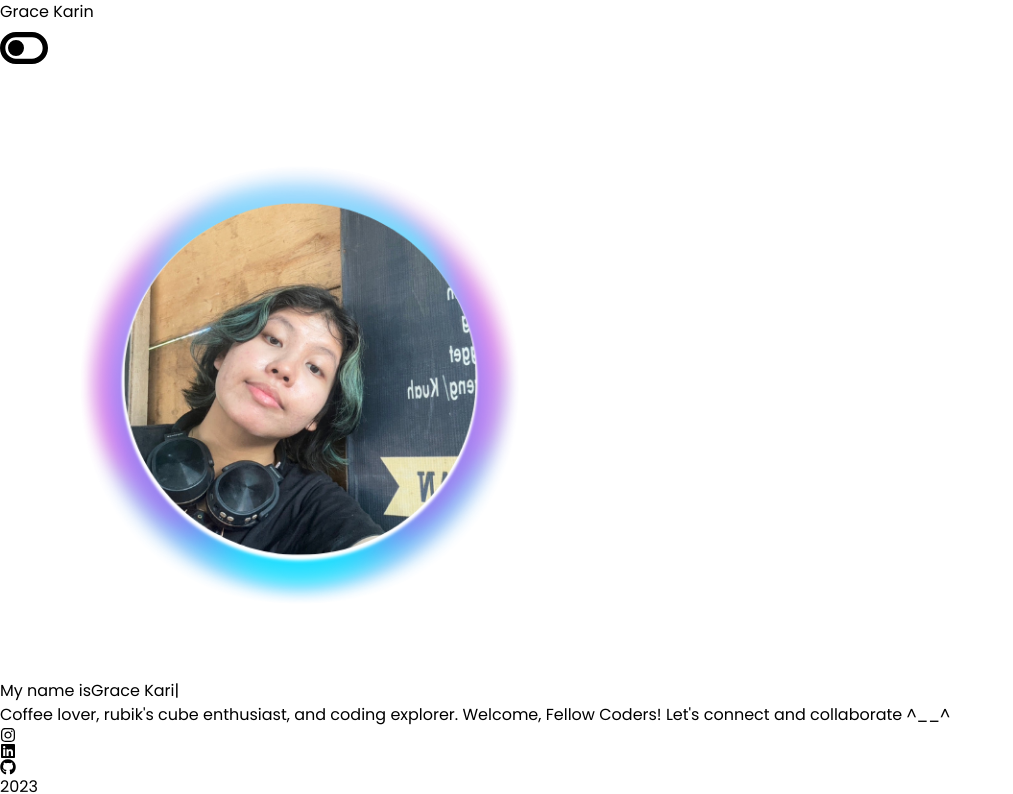
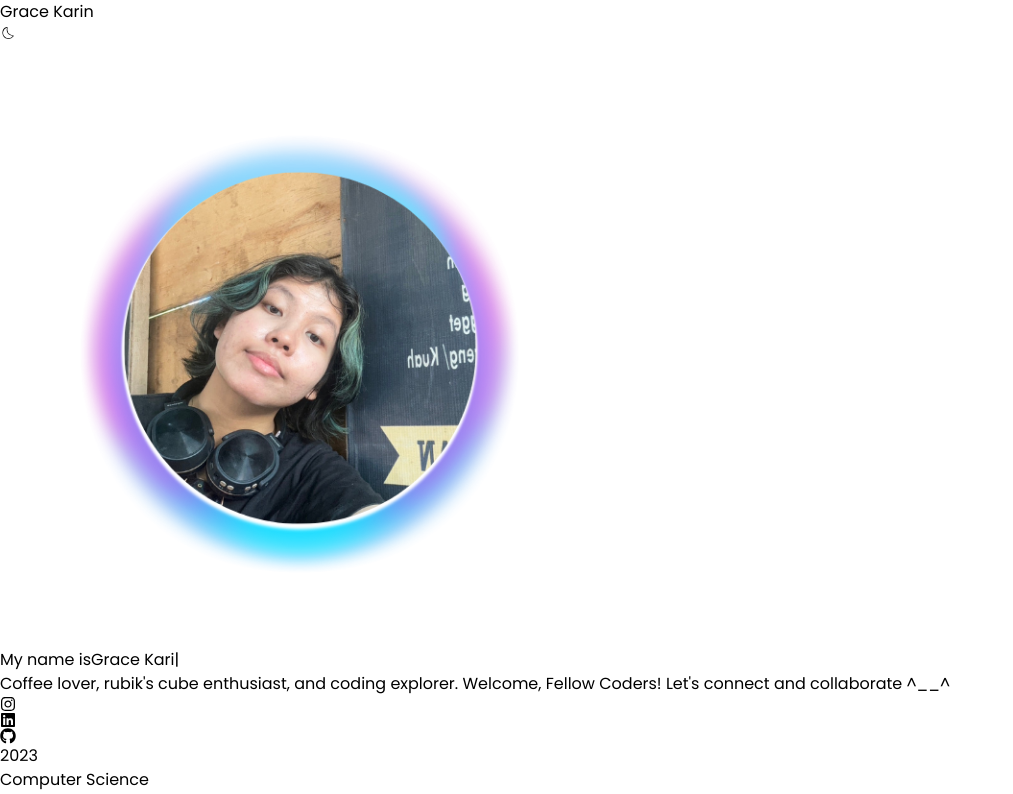
Before and after one commit to gracekarinn/updatedportfolio, a Next.js app: page / in a window 1280 px wide. Shown: the top 794 px of the page, without its empty margins (0-1013 px from the left). Built offline with nearby package versions, Linux system fonts and the light colour scheme.

Commit message:
feat: add dark and light icon

```diff
--- a/src/components/header.tsx
+++ b/src/components/header.tsx
@@ -1,30 +1,34 @@
 "use client";
-import React, { useState } from "react";
-import { FaToggleOff, FaToggleOn } from "react-icons/fa6";
+
+import React from "react";
+import { useTheme } from "./theme-switch";
+import { CiDark, CiLight } from "react-icons/ci";
 
 const Header = () => {
-  const [isDarkMode, setIsDarkMode] = useState(false);
-
-  const toggleDarkMode = () => {
-    setIsDarkMode(!isDarkMode);
-  };
+  const { theme, toggleTheme } = useTheme();
 
   return (
-    <header className="container bg-white bg-opacity-30 fixed top-0 left-0 right-0 z-50">
+    <header className="container fixed top-0 left-0 right-0 z-50 bg-white bg-opacity-30 dark:bg-gray-800 dark:bg-opacity-30 transition-colors duration-300">
       <div className="container mx-auto my-3">
         <div className="flex justify-between items-center">
-          <a href="#" className="text-2xl px-2 font-bold text-black">
+          <a
+            href="#"
+            className="text-2xl px-2 font-bold text-black dark:text-white transition-colors duration-300"
+          >
             Grace <span className="text-purple-400">Karin</span>
           </a>
           <div className="flex">
             <button
-              className="mx-1 text-black px-4 py-2 flex items-center"
-              onClick={toggleDarkMode}
+              className="p-3 mx-3 rounded-full bg-gray-200 dark:bg-gray-700 hover:bg-gray-300 dark:hover:bg-gray-600 transition-all duration-300 focus:outline-none focus:ring-2 focus:ring-purple-400 dark:focus:ring-purple-500 shadow-md hover:shadow-lg hover:scale-110"
+              onClick={toggleTheme}
+              aria-label={`Switch to ${
+                theme === "light" ? "dark" : "light"
+              } mode`}
             >
-              {isDarkMode ? (
-                <FaToggleOn style={{ fontSize: "48px" }} />
+              {theme === "light" ? (
+                <CiDark className="w-5 h-5 text-gray-800" />
               ) : (
-                <FaToggleOff style={{ fontSize: "48px" }} />
+                <CiLight className="w-5 h-5 text-yellow-300" />
               )}
             </button>
           </div>
```
